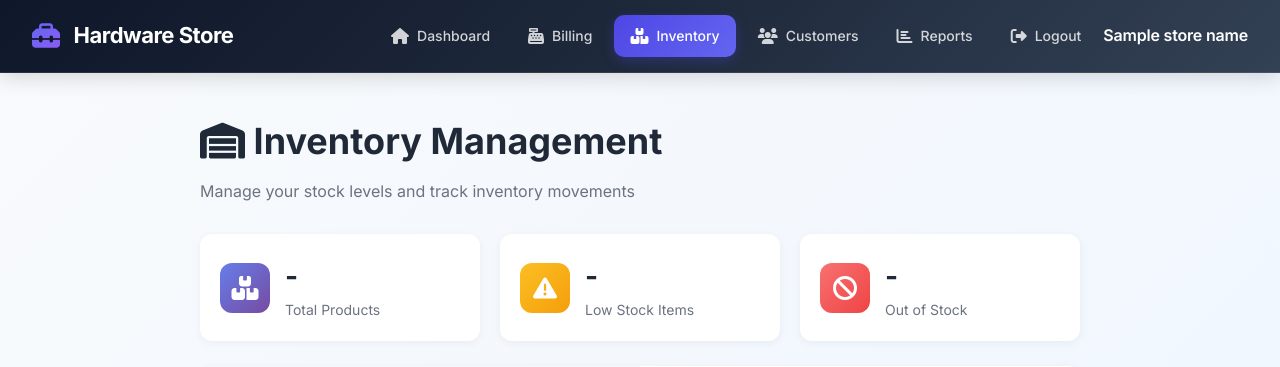
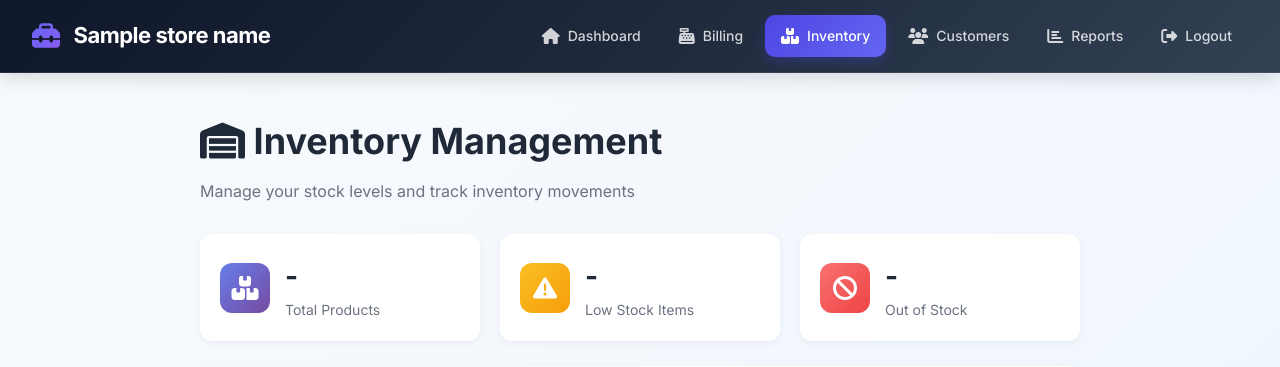
Before and after one commit to umamaheshwarasteels-netizen/app, a Flask app: template templates/tinventory.html in a window 1280 px wide. Shown: the top 367 px of the page. Run offline with Flask 3, Linux system fonts and the light colour scheme; the template is opened without the code that fills it: most values are stand-ins (such as "Sample title", 1, 10 or a date in 2020).

Commit message:
username

```diff
--- a/templates/tinventory.html
+++ b/templates/tinventory.html
@@ -710,7 +710,7 @@
         <div class="navbar-container">
             <div class="navbar-brand">
                 <i class="fas fa-toolbox"></i>
-                <span>Hardware Store</span>
+                <span>{{ store_name }}</span>
             </div>
             <div class="navbar-menu">
                 <a href="/staff/dashboard">
@@ -737,9 +737,6 @@
                     <i class="fas fa-sign-out-alt"></i>
                     <span>Logout</span>
                 </a>
-                <div class="navbar-store-name">
-                <span>{{ store_name }}</span>
-            </div>
             </div>
         </div>
     </nav>
```
